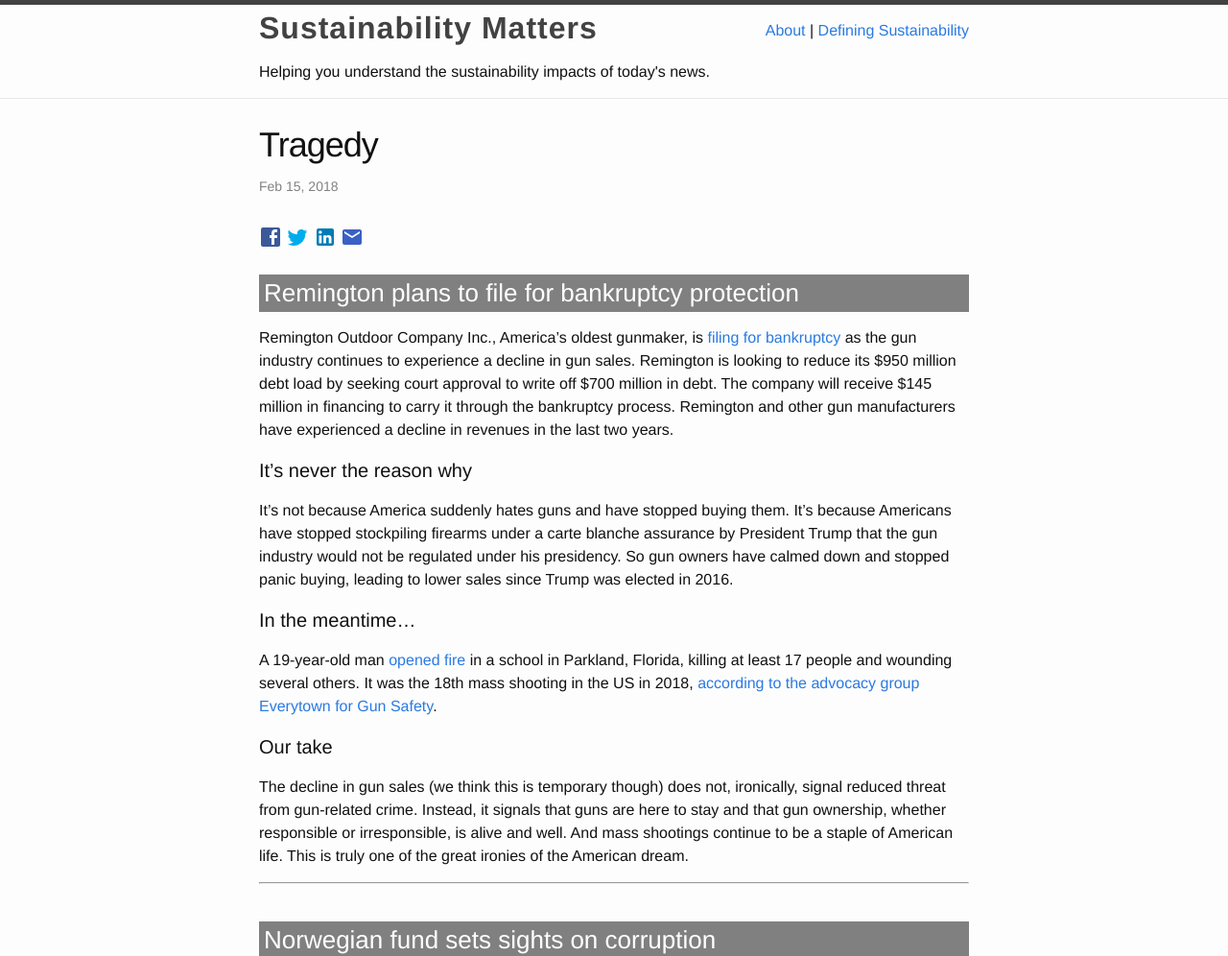
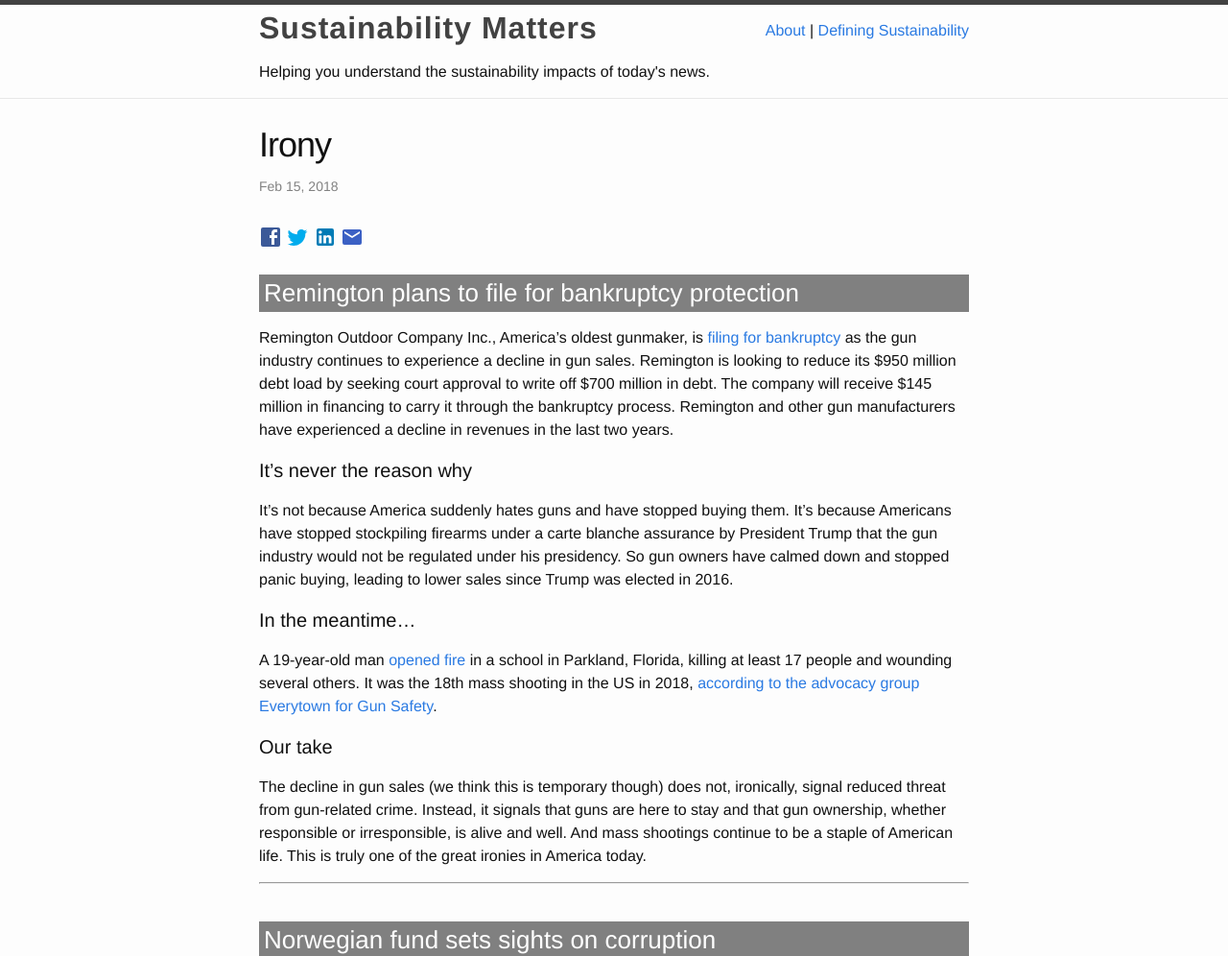
Before and after one commit to Sparkleleuk/Sustainability_Matters, a Jekyll site: the page built from _posts/2018-02-14-shooting-corruption.markdown, in a window 1280 px wide. Shown: the top 996 px of the page at 96% size. Built offline with Jekyll 4.4.1, drawn with Linux system fonts in a browser that asks for light colours.

Commit message:
fix post

```diff
--- a/_posts/2018-02-14-shooting-corruption.markdown
+++ b/_posts/2018-02-14-shooting-corruption.markdown
@@ -1,6 +1,6 @@
 ---
 layout: post
-title:  "Tragedy"
+title:  "Irony"
 excerpt: "Gunmaker to file for bankruptcy but mass shootings continue anyway. Norwegian fund urges firms to fight corruption."
 date:   2018-02-14 20:00:00 -0500
 categories: [Human Rights, Ethics, Finance]
@@ -20,7 +20,7 @@ A 19-year-old man <a href="https://www.nbcnews.com/news/us-news/police-respond-s
 
 #### Our take
 
-The decline in gun sales (we think this is temporary though) does not, ironically, signal reduced threat from gun-related crime. Instead, it signals that guns are here to stay and that gun ownership, whether responsible or irresponsible, is alive and well. And mass shootings continue to be a staple of American life. This is truly one of the great ironies of the American dream.
+The decline in gun sales (we think this is temporary though) does not, ironically, signal reduced threat from gun-related crime. Instead, it signals that guns are here to stay and that gun ownership, whether responsible or irresponsible, is alive and well. And mass shootings continue to be a staple of American life. This is truly one of the great ironies in America today.
 
 * * *
 <br />
```
